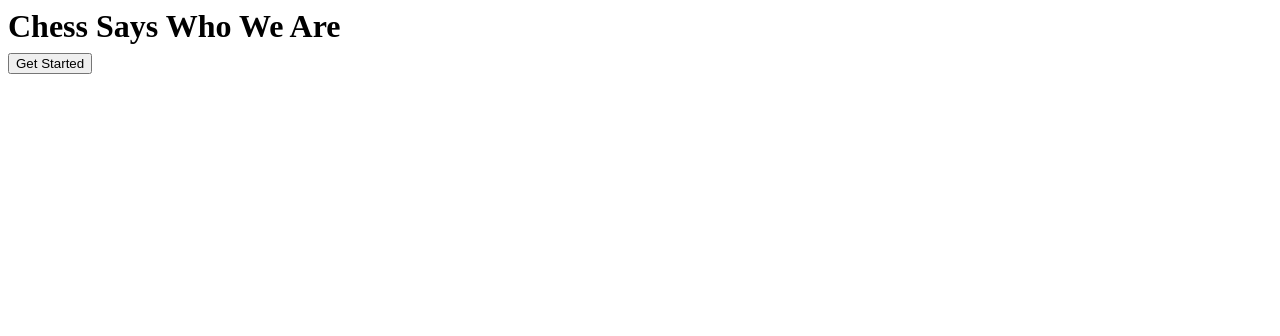
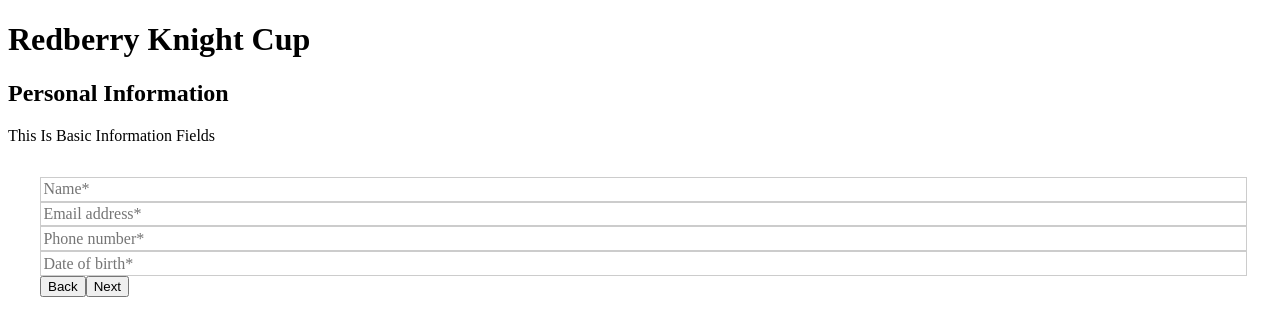
Before and after one commit to sashkaocho/Redberry-Chess-Cup, a Vue app: page /registration in a window 1280 px wide. Shown: the top 336 px of the page. Built offline with nearby package versions, Linux system fonts and the light colour scheme.

Commit message:
fourth commit

```diff
--- a/src/App.vue
+++ b/src/App.vue
@@ -1,31 +1,12 @@
 <template>
   <main>
-    <main-page v-if="this.$store.state.currentStep === 1"></main-page>
-    <personal-information
-      v-if="this.$store.state.currentStep === 2"
-    ></personal-information>
-    <chess-experience
-      v-if="this.$store.state.currentStep === 3"
-    ></chess-experience>
-    <completed-boarding
-      v-if="this.$store.state.currentStep === 4"
-    ></completed-boarding>
+    <the-knight-cup></the-knight-cup>
+    <router-view></router-view>
   </main>
 </template>
 
 <script>
-import MainPage from './components/MainPage.vue';
-import PersonalInformation from './components/PersonalInformation.vue';
-import ChessExperience from './components/ChessExperience.vue';
-import CompletedBoarding from './components/CompletedBoarding.vue';
-
 export default {
-  components: {
-    MainPage,
-    PersonalInformation,
-    ChessExperience,
-    CompletedBoarding,
-  },
   methods: {
     goToStep(step) {
       this.$store.state.currentStep = step;
--- a/src/components/ChessExperience.vue
+++ b/src/components/ChessExperience.vue
@@ -17,16 +17,30 @@
         <option></option>
       </select>
     </div>
-    <button @click.prevent="goToStep(2)">Back</button>
-    <button @click.prevent="goToStep(4)">Done</button>
+    <div>
+      <p><input type="radio" name="answer" value="Yes" /> Yes</p>
+      <p><input type="radio" name="answer" value="No" /> No</p>
+    </div>
+    <button @click.prevent="navigatePrev">Back</button>
+    <button @click.prevent="navigateNext">Done</button>
   </form>
 </template>
 
 <script>
 export default {
   methods: {
-    goToStep(step) {
-      this.$store.state.currentStep = step;
+    loadCharacters() {
+      fetch();
+    },
+    navigatePrev() {
+      if (this.$route.name == 'experience') {
+        this.$router.push('/registration');
+      }
+    },
+    navigateNext() {
+      if (this.$route.name == 'experience') {
+        this.$router.push('/complete');
+      }
     },
   },
 };
--- a/src/components/MainPage.vue
+++ b/src/components/MainPage.vue
@@ -1,6 +1,6 @@
 <template>
   <h1>Chess Says Who We Are</h1>
-  <button @click.prevent="goToStep(2)">Get Started</button>
+  <base-button @click.prevent="navigateNext">Get Started</base-button>
 </template>
 
 <script>
@@ -9,8 +9,10 @@ export default {
     return {};
   },
   methods: {
-    goToStep(step) {
-      this.$store.state.currentStep = step;
+    navigateNext() {
+      if (this.$route.name == 'main') {
+        this.$router.push('/registration');
+      }
     },
   },
 };
--- /dev/null
+++ b/src/components/NotFound.vue
@@ -0,0 +1,12 @@
+<template>
+  <h2>
+    Page not found! Maybe view our
+    <router-link to="/main">Redberry Chess Cup</router-link>?
+  </h2>
+</template>
+
+<script>
+export default {};
+</script>
+
+<style></style>
--- a/src/components/PersonalInformation.vue
+++ b/src/components/PersonalInformation.vue
@@ -1,13 +1,49 @@
 <template>
   <h2>Personal Information</h2>
   <p>This Is Basic Information Fields</p>
-  <base-dialog v-if="formIsInvalid" title="Invalid Input" @close="confirmError">
+  <base-dialog
+    v-if="formIsInvalid && (name === '' || name.length < 2)"
+    title="Invalid Input"
+    @close="confirmError"
+  >
     <template #default>
-      <p>Unfortunately, at least one input value is invalid.</p>
-      <p>
-        Please, check all inputs and make sure you enter at least a few
-        characters into each input field.
-      </p>
+      <p>Please enter valid name</p>
+    </template>
+    <template #actions>
+      <button @click="confirmError">Okay</button>
+    </template>
+  </base-dialog>
+  <base-dialog
+    v-if="formIsInvalid && (email === '' || !email.includes('@'))"
+    title="Invalid Input"
+    @close="confirmError"
+  >
+    <template #default>
+      <p>Please enter valid email</p>
+    </template>
+    <template #actions>
+      <button @click="confirmError">Okay</button>
+    </template>
+  </base-dialog>
+  <!-- <base-dialog
+    v-if="formIsInvalid && (phone === '' || phone.length !== 9)"
+    title="Invalid Input"
+    @close="confirmError"
+  >
+    <template #default>
+      <p>Please enter valid phone</p>
+    </template>
+    <template #actions>
+      <button @click="confirmError">Okay</button>
+    </template>
+  </base-dialog> -->
+  <base-dialog
+    v-if="formIsInvalid && date === ''"
+    title="Invalid Input"
+    @close="confirmError"
+  >
+    <template #default>
+      <p>Please enter valid date</p>
     </template>
     <template #actions>
       <button @click="confirmError">Okay</button>
@@ -15,18 +51,18 @@
   </base-dialog>
   <form @submit.prevent="validateForm">
     <div>
-      <input placeholder="Name*" type="text" ref="nameInput" />
+      <input placeholder="Name*" type="text" v-model="name" />
     </div>
     <div>
-      <input placeholder="Email address*" type="text" ref="emailInput" />
+      <input placeholder="Email address*" type="text" v-model="email" />
     </div>
     <div>
-      <input placeholder="Phone number*" type="number" ref="phoneInput" />
+      <input placeholder="Phone number*" type="number" v-model="phone" />
     </div>
     <div>
-      <input placeholder="Date of birth*" type="text" ref="dataInput" />
+      <input placeholder="Date of birth*" type="text" v-model="date" />
     </div>
-    <button @click.prevent="goToStep(1)">Back</button>
+    <button @click.prevent="navigatePrev">Back</button>
     <button>Next</button>
   </form>
 </template>
@@ -38,27 +74,61 @@ export default {
       formIsInvalid: false,
     };
   },
+  computed: {
+    name: {
+      get() {
+        return this.$store.state.name;
+      },
+      set(value) {
+        this.$store.commit('setName', value);
+      },
+    },
+    email: {
+      get() {
+        return this.$store.state.email;
+      },
+      set(value) {
+        this.$store.commit('setEmail', value);
+      },
+    },
+    phone: {
+      get() {
+        return this.$store.state.phone;
+      },
+      set(value) {
+        this.$store.commit('setPhone', value);
+      },
+    },
+    date: {
+      get() {
+        return this.$store.state.date;
+      },
+      set(value) {
+        this.$store.commit('setDate', value);
+      },
+    },
+  },
   methods: {
-    goToStep(step) {
-      this.$store.state.currentStep = step;
-    },
-
     validateForm() {
-      const enteredName = this.$refs.nameInput.value;
-      const enteredEmail = this.$refs.emailInput.value;
-      const enteredPhone = this.$refs.phoneInput.value;
-
       if (
-        enteredName.trim() === '' ||
-        enteredEmail.trim() === '' ||
-        enteredPhone.trim() === ''
+        this.name.trim() === '' ||
+        this.name.trim().length < 2 ||
+        this.email.trim() === '' ||
+        !this.email.trim().includes('@') ||
+        // this.phone === '' ||
+        // this.phone.length !== 9 ||
+        this.date.trim() === ''
       ) {
         this.formIsInvalid = true;
         return;
       }
-      this.goToStep(3);
+      this.$router.push('/experience');
     },
-
+    navigatePrev() {
+      if (this.$route.name == 'registration') {
+        this.$router.push('/main');
+      }
+    },
     confirmError() {
       this.formIsInvalid = false;
     },
--- /dev/null
+++ b/src/components/base/BaseButton.vue
@@ -0,0 +1,42 @@
+<template>
+  <button>
+    <slot></slot>
+  </button>
+</template>
+
+<script>
+export default {
+  data() {
+    return {};
+  },
+};
+</script>
+
+<style scoped>
+button {
+  display: flex;
+  flex-direction: column;
+  align-items: flex-start;
+  padding: 13px 24px;
+  gap: 10px;
+  color: white;
+
+  position: absolute;
+  width: 191px;
+  height: 53px;
+  left: 1008px;
+  top: 601px;
+
+  background: #212529;
+  border-radius: 8px;
+
+  font-family: 'Open Sans';
+  font-style: normal;
+  font-weight: 400;
+  font-size: 20px;
+  line-height: 27px;
+  text-transform: capitalize;
+
+  color: #ffffff;
+}
+</style>
--- a/src/components/base/BaseDialog.vue
+++ b/src/components/base/BaseDialog.vue
@@ -12,7 +12,7 @@
       </section>
       <menu>
         <slot name="actions">
-          <base-button @click="$emit('close')">Close</base-button>
+          <button @click="$emit('close')">Close</button>
         </slot>
       </menu>
     </dialog>
--- a/src/components/layouts/KnightCup.vue
+++ b/src/components/layouts/TheKnightCup.vue
@@ -1,5 +1,5 @@
 <template>
-  <h2>Redberry Knight Cup</h2>
+  <h1>Redberry Knight Cup</h1>
 </template>
 
 <script>
--- a/src/main.js
+++ b/src/main.js
@@ -5,18 +5,40 @@ import App from './App.vue';
 import router from './router';
 
 import BaseDialog from './components/base/BaseDialog.vue';
+import BaseButton from './components/base/BaseButton.vue';
+
+import TheKnightCup from './components/layouts/TheKnightCup.vue';
 
 const store = createStore({
   state() {
     return {
-      currentStep: 1,
+      name: '',
+      email: '',
+      phone: '',
+      date: '',
     };
+  },
+  mutations: {
+    setName(state, value) {
+      state.name = value;
+    },
+    setEmail(state, value) {
+      state.email = value;
+    },
+    setPhone(state, value) {
+      state.phone = value;
+    },
+    setDate(state, value) {
+      state.date = value;
+    },
   },
 });
 
 const app = createApp(App);
 
 app.component('base-dialog', BaseDialog);
+app.component('base-button', BaseButton);
+app.component('the-knight-cup', TheKnightCup);
 
 app.use(store);
 
--- a/src/router.js
+++ b/src/router.js
@@ -1,22 +1,34 @@
-// import { createRouter, createWebHistory } from 'vue-router';
+import { createRouter, createWebHistory } from 'vue-router';
 
-// import MainPage from './components/MainPage.vue';
-// import PersonalInformation from './components/PersonalInformation.vue';
-// import ChessExperience from './components/ChessExperience.vue';
-// import CompletedBoarding from './components/CompletedBoarding.vue';
+import MainPage from './components/MainPage.vue';
+import PersonalInformation from './components/PersonalInformation.vue';
+import ChessExperience from './components/ChessExperience.vue';
+import CompletedBoarding from './components/CompletedBoarding.vue';
+import NotFound from './components/NotFound.vue';
 
-// const router = createRouter({
-//   history: createWebHistory(),
-//   routes: [
-//     { path: '/', redirect: '/main' },
-//     { path: '/main', components: { default: MainPage } },
-//     {
-//       path: '/registration',
-//       components: { default: PersonalInformation },
-//     },
-//     { path: '/experience', components: { default: ChessExperience } },
-//     { path: '/complete', components: { default: CompletedBoarding } },
-//   ],
-// });
+const router = createRouter({
+  history: createWebHistory(),
+  routes: [
+    { path: '/', redirect: '/main' },
+    { path: '/main', name: 'main', component: MainPage },
+    {
+      path: '/registration',
+      name: 'registration',
+      component: PersonalInformation,
+    },
+    {
+      path: '/experience',
+      name: 'experience',
+      component: ChessExperience,
+    },
+    {
+      path: '/complete',
+      name: 'complete',
+      component: CompletedBoarding,
+    },
 
-// export default router;
+    { path: '/:notFound(.*)', name: 'notfound', component: NotFound },
+  ],
+});
+
+export default router;
```
Also changed, not shown: src/components/img/Vector.png (added).
